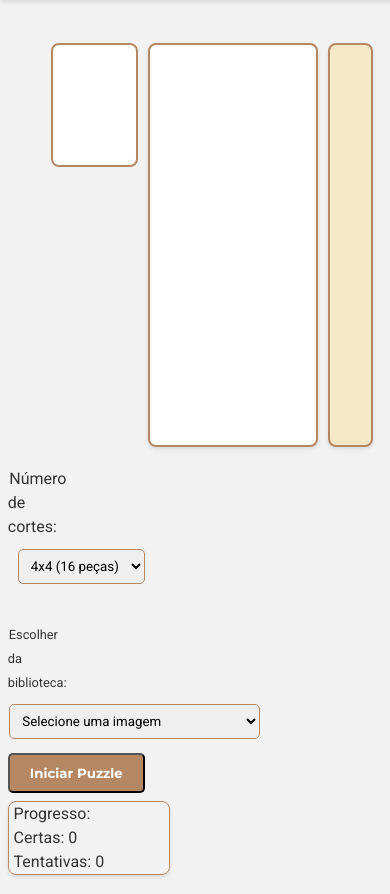
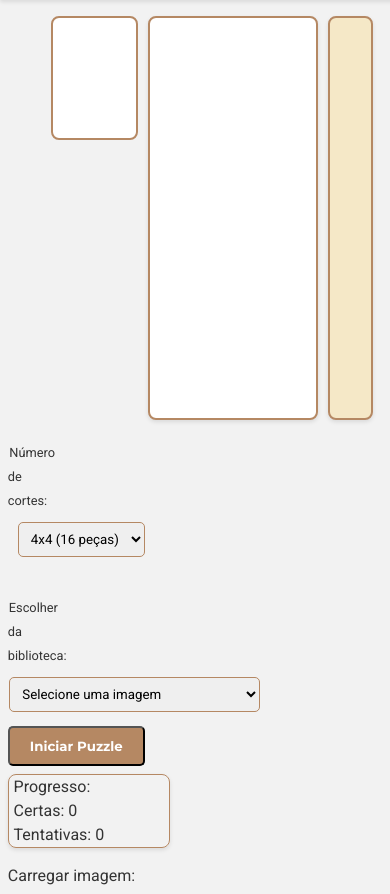
Before and after one commit to pedrohermesribeiro/puzzlegame, a Spring Boot app: page /puzzle.html in a window 390 px wide. Shown: the part 62-956 px from the top of the page. Run offline with Spring Boot 4, Linux system fonts and the light colour scheme; data comes from the database, SQL or seed files in the repository.

Commit message:
melhorando os títulos dos combos para celular

```diff
--- a/src/main/resources/static/style.css
+++ b/src/main/resources/static/style.css
@@ -245,7 +245,7 @@
     display: flex;
     align-items: center;
     justify-content: center;
-    margin-top: 16%;
+    margin-top: 8%;
 }
 
 #preview-image {
@@ -262,11 +262,11 @@
     border: 2px solid #b58863;
     border-radius: 8px;
     box-shadow: 0 2px 4px rgba(0, 0, 0, 0.1);
-    margin-top: 16%;
+    margin-top: 8%;
 }
 
 #piece-column {
-    width: 15%;
+    width: 13%;
     min-height: 60%;
     background-color: #f5e8c7;
     border: 2px solid #b58863;
@@ -277,7 +277,7 @@
     flex-direction: column;
     align-items: center;
     padding: 0;
-    margin-top: 16%;
+    margin-top: 8%;
 }
 
 header h1 {
@@ -291,14 +291,14 @@
     margin: 0;
 }
 
-#titulo-cutis{
+#titulo-cuts{
     font-size: 80%;
-    min-width: 80%;
+    min-width: 120%;
 }
 
 #titulo-image{
     font-size: 80%;
-    min-width: 80%;
+    min-width: 120%;
 }
 
 }
```
